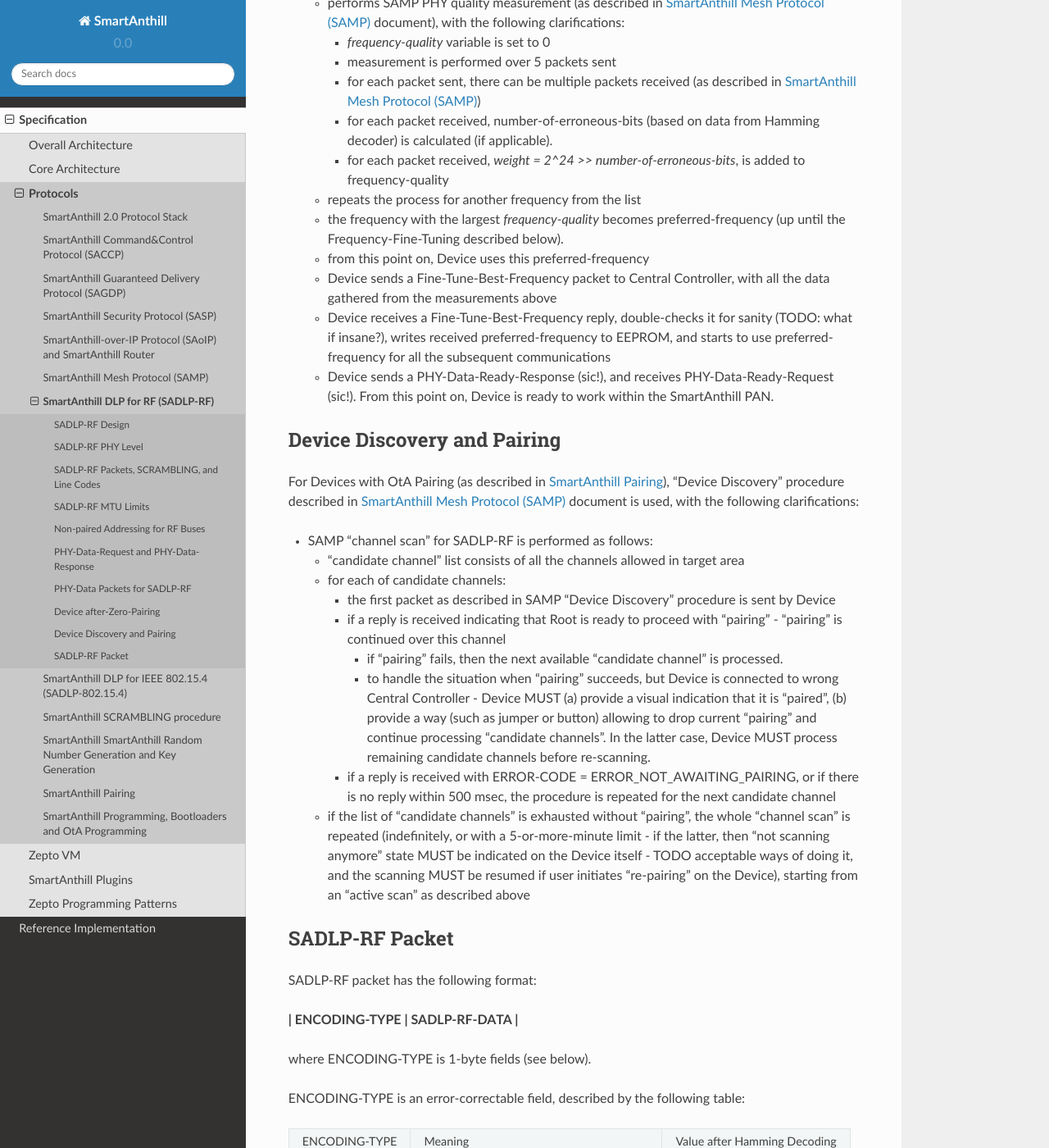
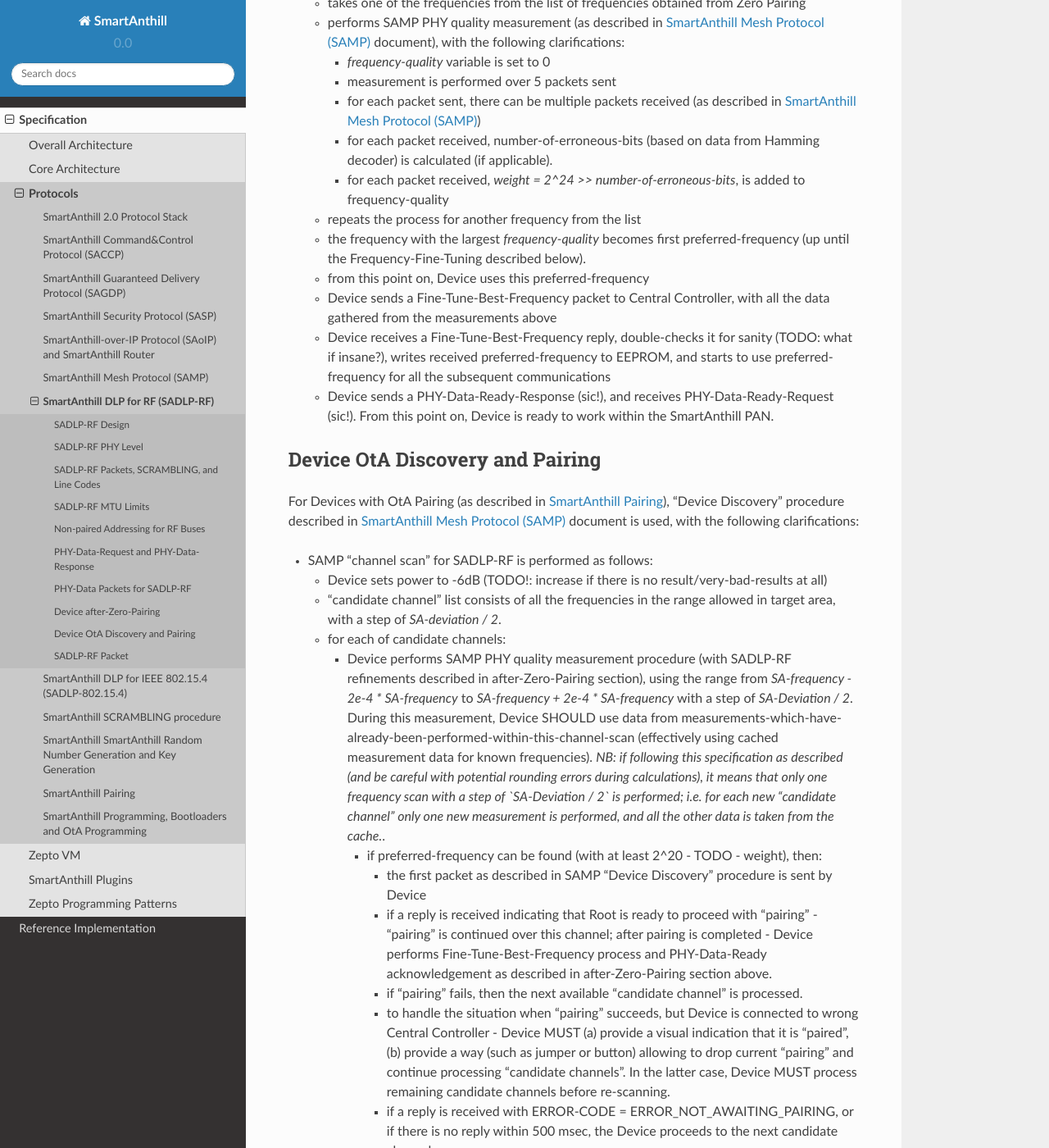
Before and after one commit to smartanthill/smartanthill2_0, a Sphinx documentation site: the page built from docs/design-documents/protocols/sadlp-rf.rst, in a window 1280 px wide and 1400 px high, scrolled down 4006 px. Shown: the whole window at 82% size. Built offline with Sphinx 7.4.7 and the Read the Docs theme 2.0.0, drawn with Linux system fonts in a browser that asks for light colours; some of the changed text lies outside the part shown.

Commit message:
SAMP v0.4.6: OtA Discovery and Pairing consistent with after-Zero-Pairing

```diff
--- a/docs/design-documents/protocols/sadlp-rf.rst
+++ b/docs/design-documents/protocols/sadlp-rf.rst
@@ -160,6 +160,7 @@
 * From Zero Pairing, Device gets pre-programmed list of frequencies for "reduced scan", based on SmartAnthill known-frequency; these frequencies SHOULD be expressed in terms which are convenient for the Device to be used; in particular, they SHOULD be recalculated into prefered-Device's form, and SHOULD be expressed as (start,end,increment). These frequencies MUST be calculated to cover range from `SA-frequency - 2e-4 * SA-frequency` to `SA-frequency + 2e-4 * SA-frequency`, with a step of `SA-deviation / 2`. Zero Pairing DOES NOT set field 'preferred-frequency' for the Device.
 * When Device is turned on for the first time after being programmed with Zero Pairing, it has no preferred-frequency in EEPROM, so it:
 
+  - sets power to -6dB (TODO!: increase if there is no result/very-bad-results at all)
   - takes one of the frequencies from the list of frequencies obtained from Zero Pairing
   - performs SAMP PHY quality measurement (as described in :ref:`samp` document), with the following clarifications:
 
@@ -170,29 +171,34 @@
     + for each packet received, `weight = 2^24 >> number-of-erroneous-bits`, is added to frequency-quality
 
   - repeats the process for another frequency from the list
-  - the frequency with the largest `frequency-quality` becomes preferred-frequency (up until the Frequency-Fine-Tuning described below).
+  - the frequency with the largest `frequency-quality` becomes first preferred-frequency (up until the Frequency-Fine-Tuning described below).
   - from this point on, Device uses this preferred-frequency
   - Device sends a Fine-Tune-Best-Frequency packet to Central Controller, with all the data gathered from the measurements above
   - Device receives a Fine-Tune-Best-Frequency reply, double-checks it for sanity (TODO: what if insane?), writes received preferred-frequency to EEPROM, and starts to use preferred-frequency for all the subsequent communications
   - Device sends a PHY-Data-Ready-Response (sic!), and receives PHY-Data-Ready-Request (sic!). From this point on, Device is ready to work within the SmartAnthill PAN.
 
-Device Discovery and Pairing
-----------------------------
+Device OtA Discovery and Pairing
+--------------------------------
 
 For Devices with OtA Pairing (as described in :ref:`sapairing`), "Device Discovery" procedure described in :ref:`samp` document is used, with the following clarifications:
 
 * SAMP "channel scan" for SADLP-RF is performed as follows:
 
-  - "candidate channel" list consists of all the channels allowed in target area
+  - Device sets power to -6dB (TODO!: increase if there is no result/very-bad-results at all)
+  - "candidate channel" list consists of all the frequencies in the range allowed in target area, with a step of `SA-deviation / 2`.
   - for each of candidate channels:
 
-    + the first packet as described in SAMP "Device Discovery" procedure is sent by Device
-    + if a reply is received indicating that Root is ready to proceed with "pairing" - "pairing" is continued over this channel
+    + Device performs SAMP PHY quality measurement procedure (with SADLP-RF refinements described in after-Zero-Pairing section), using the range from `SA-frequency - 2e-4 * SA-frequency` to `SA-frequency + 2e-4 * SA-frequency` with a step of `SA-Deviation / 2`. During this measurement, Device SHOULD use data from measurements-which-have-already-been-performed-within-this-channel-scan (effectively using cached measurement data for known frequencies). *NB: if following this specification as described (and be careful with potential rounding errors during calculations), it means that only one frequency scan with a step of `SA-Deviation / 2` is performed; i.e. for each new "candidate channel" only one new measurement is performed, and all the other data is taken from the cache.*.
 
-      - if "pairing" fails, then the next available "candidate channel" is processed.
-      - to handle the situation when "pairing" succeeds, but Device is connected to wrong Central Controller - Device MUST (a) provide a visual indication that it is "paired", (b) provide a way (such as jumper or button) allowing to drop current "pairing" and continue processing "candidate channels". In the latter case, Device MUST process remaining candidate channels before re-scanning.
+      - if preferred-frequency can be found (with at least 2^20 - TODO - weight), then:
 
-    + if a reply is received with ERROR-CODE = ERROR_NOT_AWAITING_PAIRING, or if there is no reply within 500 msec, the procedure is repeated for the next candidate channel
+        * the first packet as described in SAMP "Device Discovery" procedure is sent by Device
+        * if a reply is received indicating that Root is ready to proceed with "pairing" - "pairing" is continued over this channel; after pairing is completed - Device performs Fine-Tune-Best-Frequency process and PHY-Data-Ready acknowledgement as described in after-Zero-Pairing section above.
+
+        * if "pairing" fails, then the next available "candidate channel" is processed.
+        * to handle the situation when "pairing" succeeds, but Device is connected to wrong Central Controller - Device MUST (a) provide a visual indication that it is "paired", (b) provide a way (such as jumper or button) allowing to drop current "pairing" and continue processing "candidate channels". In the latter case, Device MUST process remaining candidate channels before re-scanning.
+
+        * if a reply is received with ERROR-CODE = ERROR_NOT_AWAITING_PAIRING, or if there is no reply within 500 msec, the Device proceeds to the next candidate channel
 
   - if the list of "candidate channels" is exhausted without "pairing", the whole "channel scan" is repeated (indefinitely, or with a 5-or-more-minute limit - if the latter, then "not scanning anymore" state MUST be indicated on the Device itself - TODO acceptable ways of doing it, and the scanning MUST be resumed if user initiates "re-pairing" on the Device), starting from an "active scan" as described above
 
```
Also changed, not shown: other parts of docs/design-documents/protocols/sadlp-rf.rst (+1 -1 lines).
